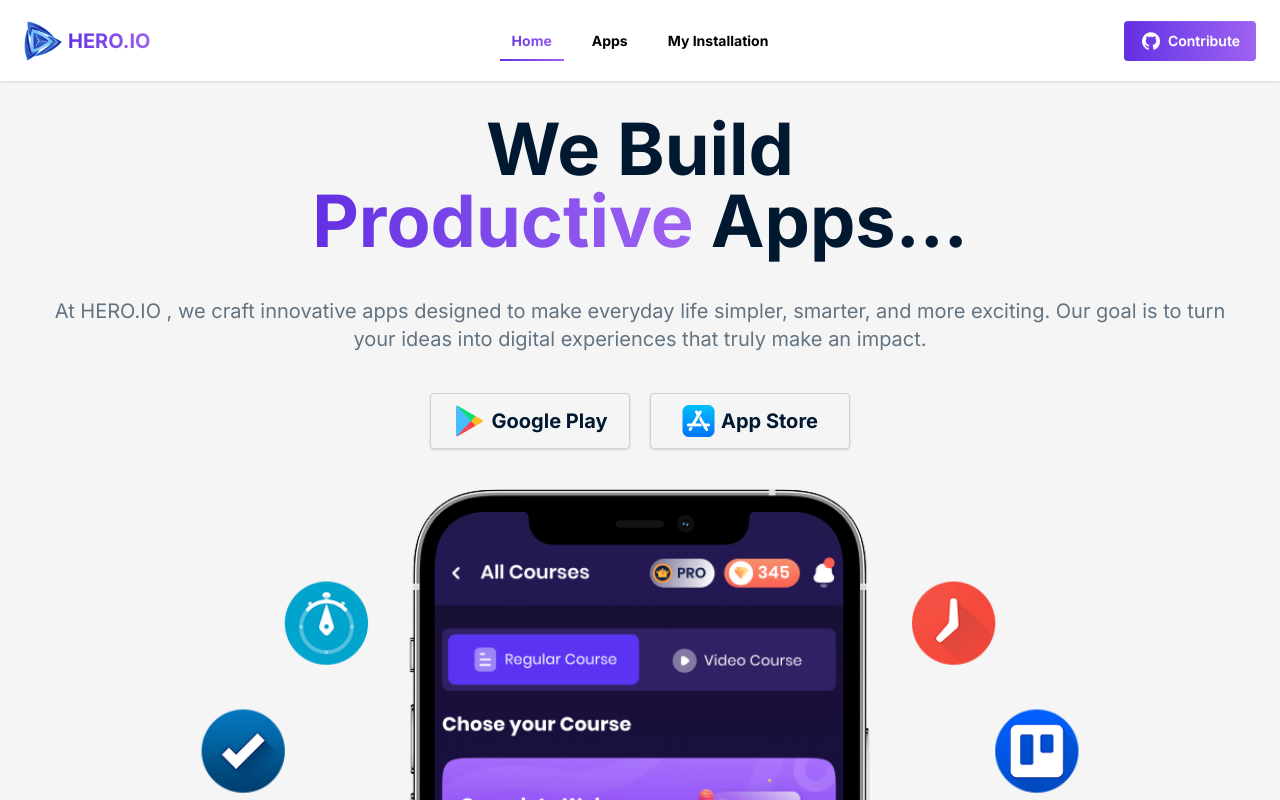
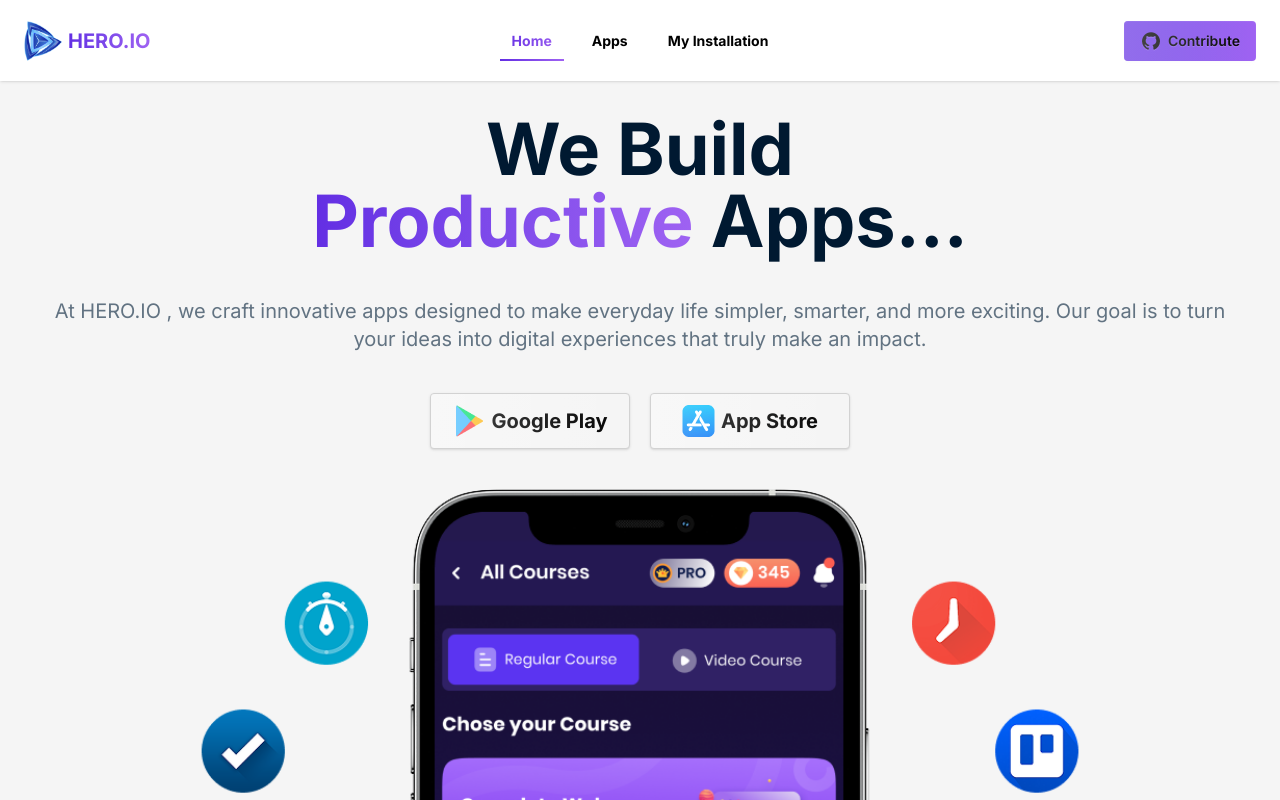
Before and after one commit to akmzakaria/hero-app, a React (Vite) app: page / in a window 1280 px wide. Shown: the top 800 px of the page. Built offline with nearby package versions, Linux system fonts and the light colour scheme.

Commit message:
UI update

```diff
--- a/src/Components/Pages/Apps/Apps.jsx
+++ b/src/Components/Pages/Apps/Apps.jsx
@@ -92,7 +92,7 @@
 
         {isLoading ? (
           <div className="flex h-[40vh] bg-[#f5f5f5] justify-center items-center">
-            <span className="loading loading-dots w-20 md:w-32 text-[#632EE3]"></span>
+            <span className="loading loading-dots w-20 md:w-32 "></span>
           </div>
         ) : (
           <div>
--- a/src/Components/Pages/Header/Navbar.jsx
+++ b/src/Components/Pages/Header/Navbar.jsx
@@ -92,7 +92,7 @@
         <div className="navbar-end">
           <a
             href="https://github.com/akmzakaria"
-            className="btn h-9 w-30 md:h-10 md:w-33 bg-gradient-to-r from-[#632EE3] to-[#9F62F2] border-0 btn-gradient text-white hover:shadow-lg"
+            className="btn h-9 w-30 md:h-10 md:w-33 bg-gradient-to-r from-[#632EE3] to-[#9F62F2] border-0 btn-gradient hover:shadow-lg"
           >
             <i className="fa-brands fa-github md:text-lg"></i>Contribute
           </a>
--- a/src/index.css
+++ b/src/index.css
@@ -3,7 +3,7 @@
 
 html {
   background-color: white;
-  color: black;
+  color: #000;
   scroll-behavior: smooth;
 }
 
@@ -12,7 +12,15 @@
   font-family: 'Inter', sans-serif !important;
 }
 
-/* Custom Animations */
+a {
+  color: #000;
+  text-decoration: none;
+}
+
+a:hover {
+  color: #000;
+}
+
 @keyframes fadeInUp {
   from {
     opacity: 0;
@@ -69,24 +77,19 @@
 .animate-fade-in-up {
   animation: fadeInUp 0.6s ease-out forwards;
 }
-
 .animate-fade-in {
   animation: fadeIn 0.8s ease-out forwards;
 }
-
 .animate-scale-in {
   animation: scaleIn 0.5s ease-out forwards;
 }
-
 .animate-slide-in-left {
   animation: slideInLeft 0.6s ease-out forwards;
 }
-
 .animate-slide-in-right {
   animation: slideInRight 0.6s ease-out forwards;
 }
 
-/* Stagger animation delays */
 .delay-100 {
   animation-delay: 0.1s;
 }
@@ -103,20 +106,17 @@
   animation-delay: 0.5s;
 }
 
-/* Button Hover Effects */
 .btn-gradient {
   position: relative;
   overflow: hidden;
-  transition: all 0.3s ease;
+  transition: transform 0.3s ease, box-shadow 0.3s ease;
 }
 
 .btn-gradient::before {
   content: '';
   position: absolute;
-  top: 0;
+  inset: 0;
   left: -100%;
-  width: 100%;
-  height: 100%;
   background: linear-gradient(90deg, transparent, rgba(255, 255, 255, 0.3), transparent);
   transition: left 0.5s ease;
 }
@@ -130,9 +130,8 @@
   box-shadow: 0 10px 25px rgba(99, 46, 227, 0.3);
 }
 
-/* Card Hover Effects */
 .card-hover {
-  transition: all 0.3s cubic-bezier(0.4, 0, 0.2, 1);
+  transition: transform 0.3s ease, box-shadow 0.3s ease;
 }
 
 .card-hover:hover {
@@ -140,36 +139,38 @@
   box-shadow: 0 20px 40px rgba(0, 0, 0, 0.15);
 }
 
-/* Link Hover Effects */
 .link-hover {
   position: relative;
-  transition: all 0.3s ease;
+  color: #000;
+}
+
+.link-hover:hover {
+  color: #000;
 }
 
 .link-hover::after {
   content: '';
   position: absolute;
-  bottom: -2px;
+  bottom: -3px;
   left: 0;
-  width: 0;
+  width: 100%;
   height: 2px;
   background: linear-gradient(90deg, #632ee3, #9f62f2);
-  transition: width 0.3s ease;
+  transform: scaleX(0);
+  transform-origin: left;
+  transition: transform 0.25s ease;
 }
 
 .link-hover:hover::after {
-  width: 100%;
+  transform: scaleX(1);
 }
 
-/* Smooth transitions for all interactive elements */
 button,
-a,
-input,
-.btn {
-  transition: all 0.3s ease;
+.btn,
+input {
+  transition: background-color 0.3s ease, transform 0.3s ease, box-shadow 0.3s ease;
 }
 
-/* Custom scrollbar */
 ::-webkit-scrollbar {
   width: 10px;
 }
```
Also changed, not shown: vercel.json (added), 1 other file (tests, documents, lock files or other folders).
